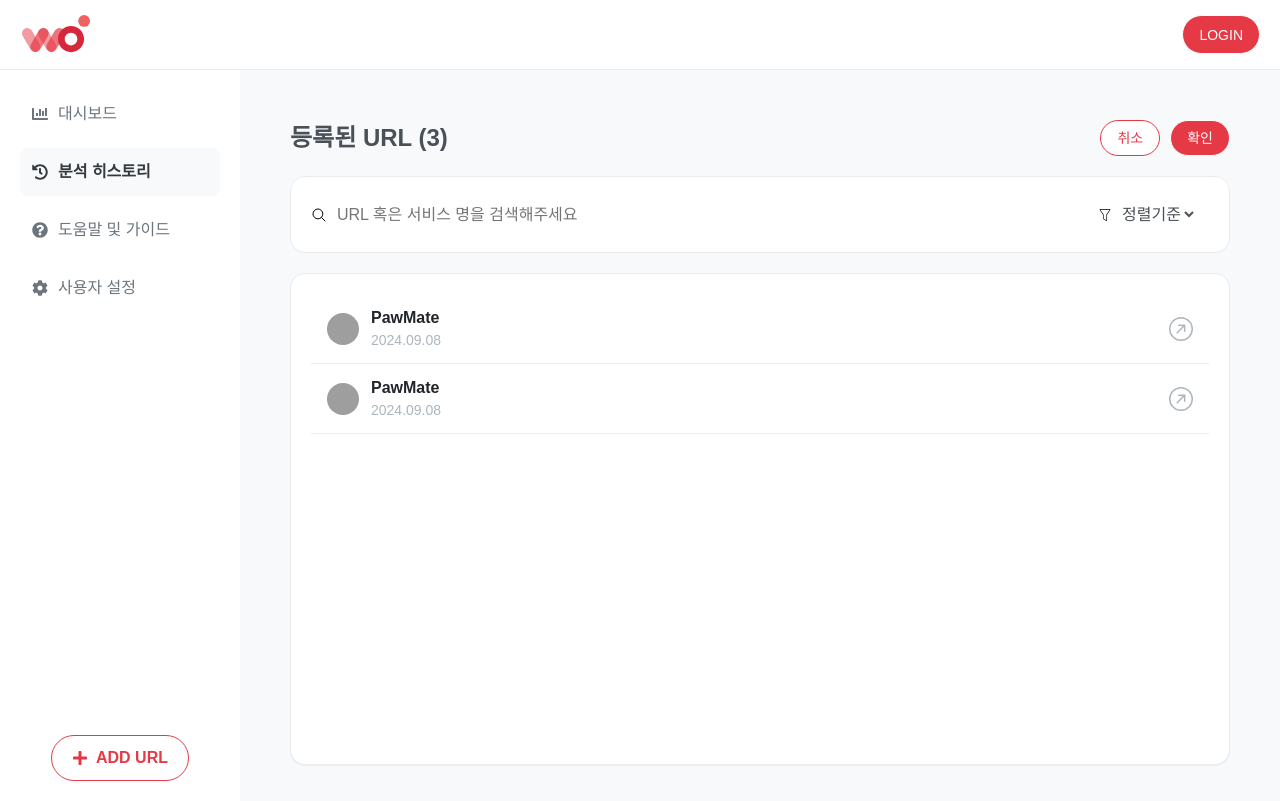
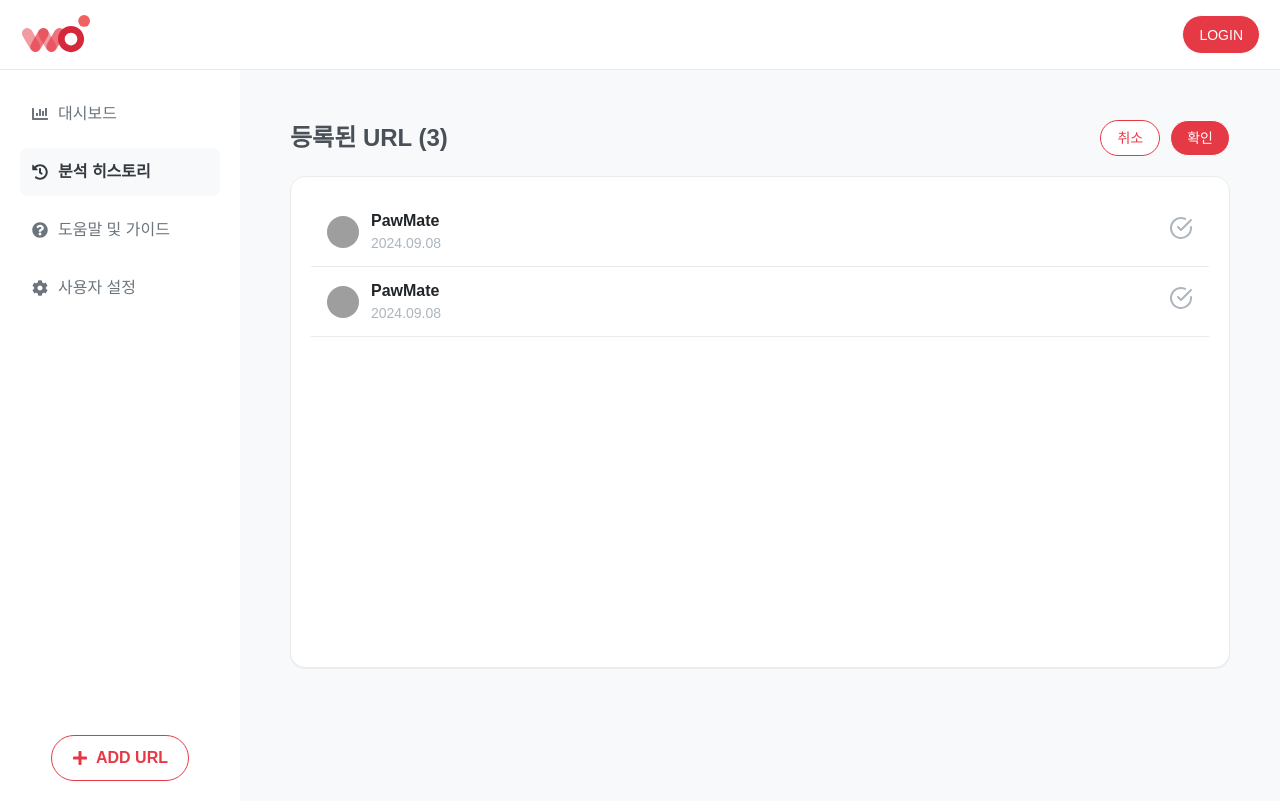
Before and after one commit to WEBA11Y/WEBA11Y-Client, a React (Vite) app: page /history in a window 1280 px wide. Both pictures are taken after a click on the button "삭제". Built offline with nearby package versions, Linux system fonts and the light colour scheme; grey boxes are pictures that could not be loaded.

Commit message:
feat:list 선택 기능

```diff
--- a/src/features/History/components/AnalysisItem.tsx
+++ b/src/features/History/components/AnalysisItem.tsx
@@ -1,12 +1,24 @@
 import { styled } from "styled-components";
 import { BsArrowUpRightCircle } from "react-icons/bs";
+import { FiCheckCircle } from "react-icons/fi";
 
 import { HistoryListData } from "../types/HistoryList";
 
 interface Props {
   item: HistoryListData;
+  isDeleteMode: boolean;
+  checkedItems: number[];
+  onCheck: (id: number) => void;
 }
-export default function AnalysisItem({ item: { logo, name, date } }: Props) {
+
+export default function AnalysisItem({
+  item: { id, logo, name, date },
+  isDeleteMode,
+  onCheck,
+  checkedItems,
+}: Props) {
+  const isChecked = checkedItems.includes(id);
+
   return (
     <ItemContainer>
       <ItemLeft>
@@ -16,9 +28,15 @@ export default function AnalysisItem({ item: { logo, name, date } }: Props) {
           <Date>{date}</Date>
         </TextContainer>
       </ItemLeft>
-      <ExternalLink>
-        <BsArrowUpRightCircle />
-      </ExternalLink>
+      {isDeleteMode ? (
+        <CheckBox isChecked={isChecked} onClick={() => onCheck(id)}>
+          <FiCheckCircle />
+        </CheckBox>
+      ) : (
+        <ExternalLink>
+          <BsArrowUpRightCircle />
+        </ExternalLink>
+      )}
     </ItemContainer>
   );
 }
@@ -69,3 +87,9 @@ const ExternalLink = styled.button`
   display: flex;
   align-items: center;
 `;
+
+const CheckBox = styled.button<{ isChecked: boolean }>`
+  color: ${({ theme, isChecked }) =>
+    isChecked ? theme.colors.primary[500] : theme.colors.neutral[500]};
+  font-size: 24px;
+`;
--- a/src/features/History/components/Header.tsx
+++ b/src/features/History/components/Header.tsx
@@ -2,10 +2,13 @@ import { styled } from "styled-components";
 
 import Button from "../../../components/Button";
 import Typography from "../../../components/Typography";
-import { useDeleteMode } from "../hooks/useDeleteMode";
 
-export default function Header() {
-  const { isDeleteMode, toggleDeleteMode } = useDeleteMode();
+interface Props {
+  mode: () => void;
+  isDeleteMode: boolean;
+}
+
+export default function Header({ mode, isDeleteMode }: Props) {
   const count = 3;
 
   return (
@@ -15,7 +18,7 @@ export default function Header() {
       </RegistrationURL>
       {isDeleteMode ? (
         <ButtonGroup>
-          <Button variant='outline' type='button' onClick={toggleDeleteMode}>
+          <Button variant='outline' type='button' onClick={mode}>
             취소
           </Button>
           <Button variant='fill' type='button'>
@@ -23,7 +26,7 @@ export default function Header() {
           </Button>
         </ButtonGroup>
       ) : (
-        <Button variant='fill' type='button' onClick={toggleDeleteMode}>
+        <Button variant='fill' type='button' onClick={mode}>
           삭제
         </Button>
       )}
--- a/src/features/History/components/HistoryList.tsx
+++ b/src/features/History/components/HistoryList.tsx
@@ -6,13 +6,27 @@ import { HistoryListData } from "../types/HistoryList";
 
 interface Props {
   historyListData: HistoryListData[];
+  isDeleteMode: boolean;
+  checkedItems: number[];
+  onCheck: (id: number) => void;
 }
-export default function HistoryList({ historyListData }: Props) {
+export default function HistoryList({
+  historyListData,
+  isDeleteMode,
+  checkedItems,
+  onCheck,
+}: Props) {
   return (
     <DropshadowCard dropshadow>
       <Container>
         {historyListData.map((item) => (
-          <AnalysisItem key={item.id} item={item} />
+          <AnalysisItem
+            key={item.id}
+            item={item}
+            isDeleteMode={isDeleteMode}
+            checkedItems={checkedItems}
+            onCheck={onCheck}
+          />
         ))}
       </Container>
     </DropshadowCard>
--- a/src/pages/HistoryPage.tsx
+++ b/src/pages/HistoryPage.tsx
@@ -1,11 +1,11 @@
 import { styled } from "styled-components";
+import { useEffect, useState } from "react";
 
 import { Header, HistoryList, SearchFilterBar } from "../features/History";
 import { HistoryListData } from "../features/History/types/HistoryList";
 import EmptyHistory from "../features/History/components/EmptyHistory";
-import { useDeleteMode } from "../features/History/hooks/useDeleteMode";
 
-const historyListData: HistoryListData[] = [
+const data: HistoryListData[] = [
   {
     id: 1,
     logo: "https://upload.wikimedia.org/wikipedia/commons/3/33/Figma-logo.svg",
@@ -21,18 +21,48 @@ const historyListData: HistoryListData[] = [
 ];
 
 export default function HistoryPage() {
-  const { isDeleteMode } = useDeleteMode();
+  const [historyListData, setHistoryListData] =
+    useState<HistoryListData[]>(data);
+  const [checkedItems, setCheckedItems] = useState<number[]>([]);
+  const [isDeleteMode, setIsDeleteMode] = useState(false);
+  const [isModalOpen, setIsModalOpen] = useState(false);
+
+  const handleCheck = (id: number) => {
+    setCheckedItems((prev) =>
+      prev.includes(id) ? prev.filter((item) => item !== id) : [...prev, id]
+    );
+  };
+
+  const toggleDeleteMode = () => {
+    setIsDeleteMode((prev) => !prev);
+  };
+
+  useEffect(() => {
+    if (!isDeleteMode) {
+      setCheckedItems([]);
+    }
+  }, [isDeleteMode]);
 
   const handleSearch = () => {
-    console.log("Search");
+    console.log("Search", setHistoryListData, isModalOpen, setIsModalOpen);
   };
+
+  // const handleDelete = () => {
+  //   if (!checkedItems.length) return;
+  // };
+
   return (
     <Container>
-      <Header />
+      <Header mode={toggleDeleteMode} isDeleteMode={isDeleteMode} />
       {historyListData.length ? (
         <>
           {!isDeleteMode && <SearchFilterBar onSubmit={handleSearch} />}
-          <HistoryList historyListData={historyListData} />
+          <HistoryList
+            historyListData={historyListData}
+            isDeleteMode={isDeleteMode}
+            checkedItems={checkedItems}
+            onCheck={handleCheck}
+          />
         </>
       ) : (
         <EmptyHistory />
```
